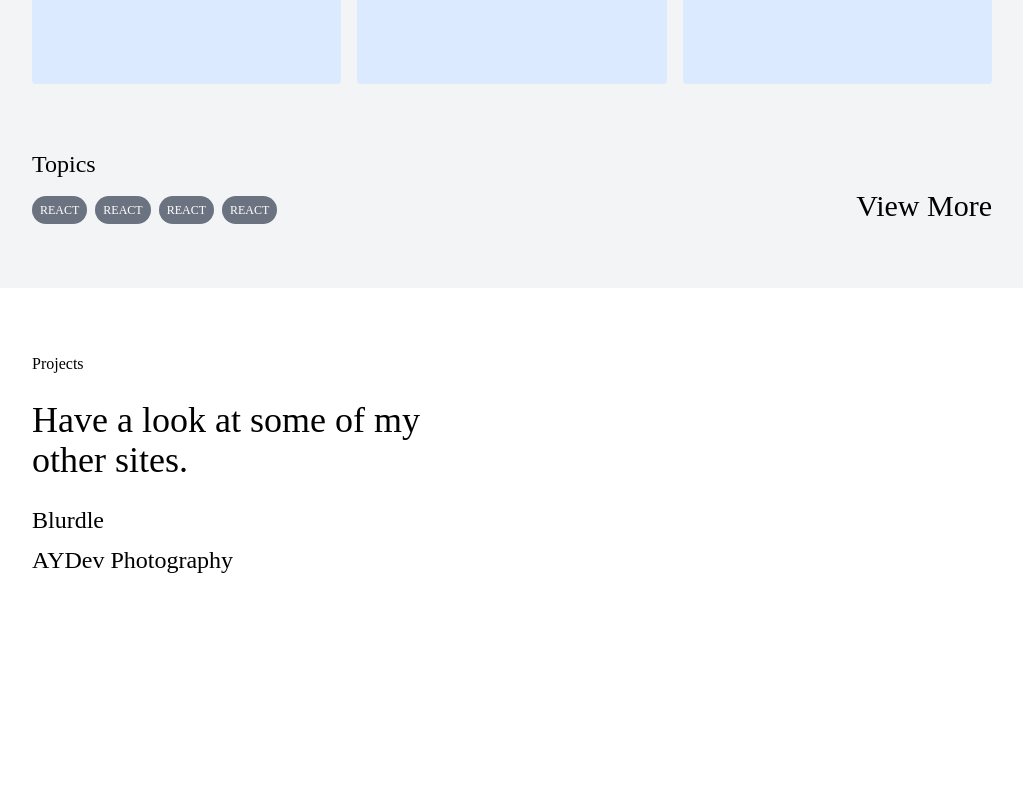
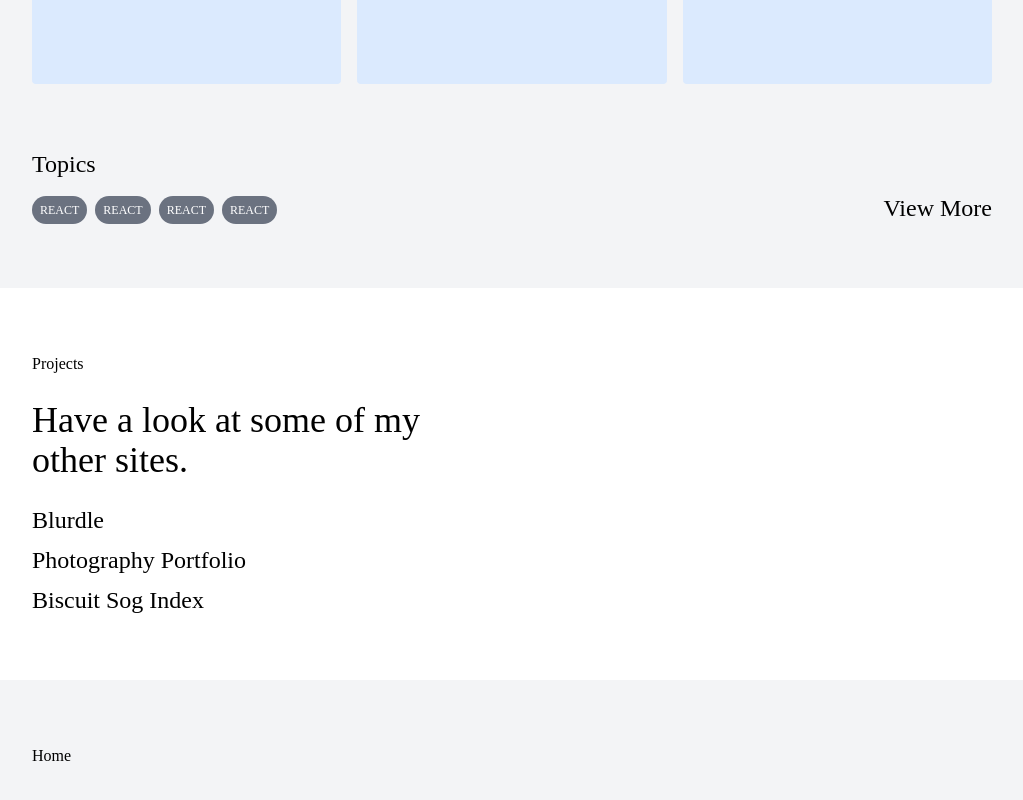
Before and after one commit to AdamMYoung/Portfolio, a Next.js app in the folder apps/development/: page / in a window 1280 px wide. Shown: the part 1508-2308 px from the top of the page, without its empty margins (128-1151 px from the left). Before the commit the page ends 2212 px from the top, so only its background shows below. Built offline with nearby package versions, Linux system fonts and the light colour scheme.

Commit message:
Added footer and tweaked paddings

```diff
--- a/apps/development/app/layout.tsx
+++ b/apps/development/app/layout.tsx
@@ -12,17 +12,23 @@ type PageLayoutProps = {
 export default async function PageLayout({ children }: PageLayoutProps) {
   return (
     <html lang="en-gb">
-      <body className="py-16 flex flex-col gap-12">
-        <nav className="grid grid-cols-[1.5fr_1fr] gap-4 justify-between text-3xl md:text-4xl section-container">
+      <body className="pt-16 flex flex-col ">
+        <div className="flex flex-col gap-12">
+        <nav className="grid grid-cols-[1.5fr_1fr] gap-4 justify-between text-3xl lg:text-4xl section-container">
           <div>Some Logo</div>
-
-          <div className="flex gap-6 ">
+          <div className="flex gap-6">
             <Link href="/">About</Link>
             <Link href="/blog">Blog</Link>
             <Link href="/contact">Contact</Link>
           </div>
         </nav>
         <main>{children}</main>
+        </div>
+        <footer className="py-16 bg-gray-100">
+          <div className="section-container">
+            <Link href="/">Home</Link>
+          </div>
+        </footer>
       </body>
       {process.env.NODE_ENV === "production" && (
         <>
--- a/apps/development/app/page.tsx
+++ b/apps/development/app/page.tsx
@@ -7,8 +7,8 @@ export default function Home() {
   return (
     <div className="flex flex-col">
       {/* Hero Card */}
-      <div className="grid gap-4 md:grid-cols-[1.5fr_1fr] pb-16 section-container">
-        <div className="flex flex-col gap-24">
+      <div className="grid gap-12 md:gap-4 md:grid-cols-[1.5fr_1fr]  section-container">
+        <div className="relative flex flex-col gap-24">
           <div className="flex flex-col gap-4">
             <h1 className="text-6xl md:text-8xl tracking-wide font-medium">
               Adam <br /> Young.
@@ -21,7 +21,7 @@ export default function Home() {
             <a>LinkedIn</a>
           </div>
         </div>
-        <div className="flex flex-col gap-6">
+        <div className="flex flex-col gap-6 pb-16">
           <h2 className="tracking-wider">Introduction</h2>
           <p className="text-3xl md:text-4xl">Front-end Software Engineer, based in Darlington, UK.</p>
           <p>
@@ -66,10 +66,9 @@ export default function Home() {
           </div>
       </div>
 
-       {/* Projects */}
+       {/* Blog Links */}
        <div className="pb-16 pt-48 bg-gray-100">
-        <div className="section-container grid grid-cols-2">
-
+        <div className="section-container gap-8 grid md:grid-cols-2">
           <div className="flex flex-col gap-4">
             <h3 className="text-2xl">Topics</h3>
             <div className="flex items-center gap-2">
@@ -79,7 +78,7 @@ export default function Home() {
               <Link href="/blog" className="rounded-full px-2 py-1.5 text-xs uppercase text-white bg-gray-500">React</Link>
             </div>
           </div>
-          <Link className="text-3xl ml-auto mt-auto" href="/blog">View More</Link>
+          <Link className="text-2xl md:ml-auto mt-auto" href="/blog">View More</Link>
         </div>
       </div>
 
@@ -91,7 +90,8 @@ export default function Home() {
             <p className="text-3xl md:text-4xl">Have a look at some of my other sites.</p>
             <div className="flex flex-col gap-2 items-start text-2xl">
               <button className="w-auto">Blurdle</button>
-              <button>AYDev Photography</button>
+              <button>Photography Portfolio</button>
+              <button>Biscuit Sog Index</button>
               </div>
           </div>
         </div>
```
Lines whose indentation alone changed are shown as unchanged.
